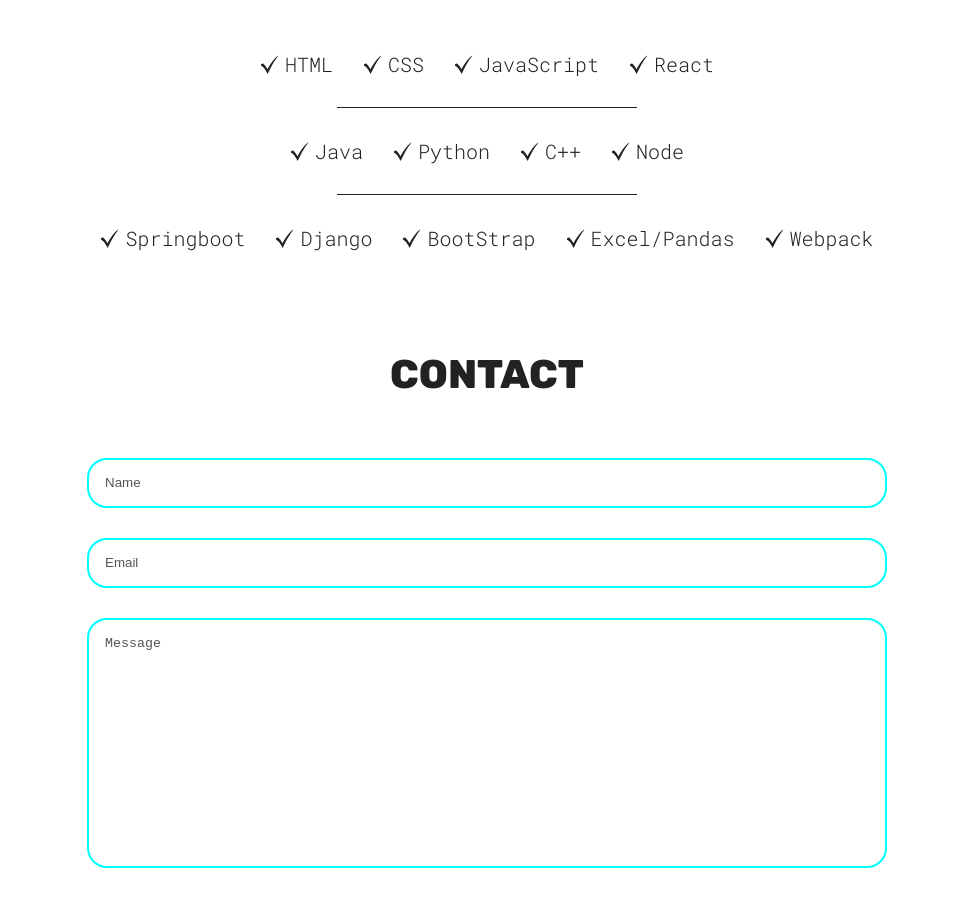
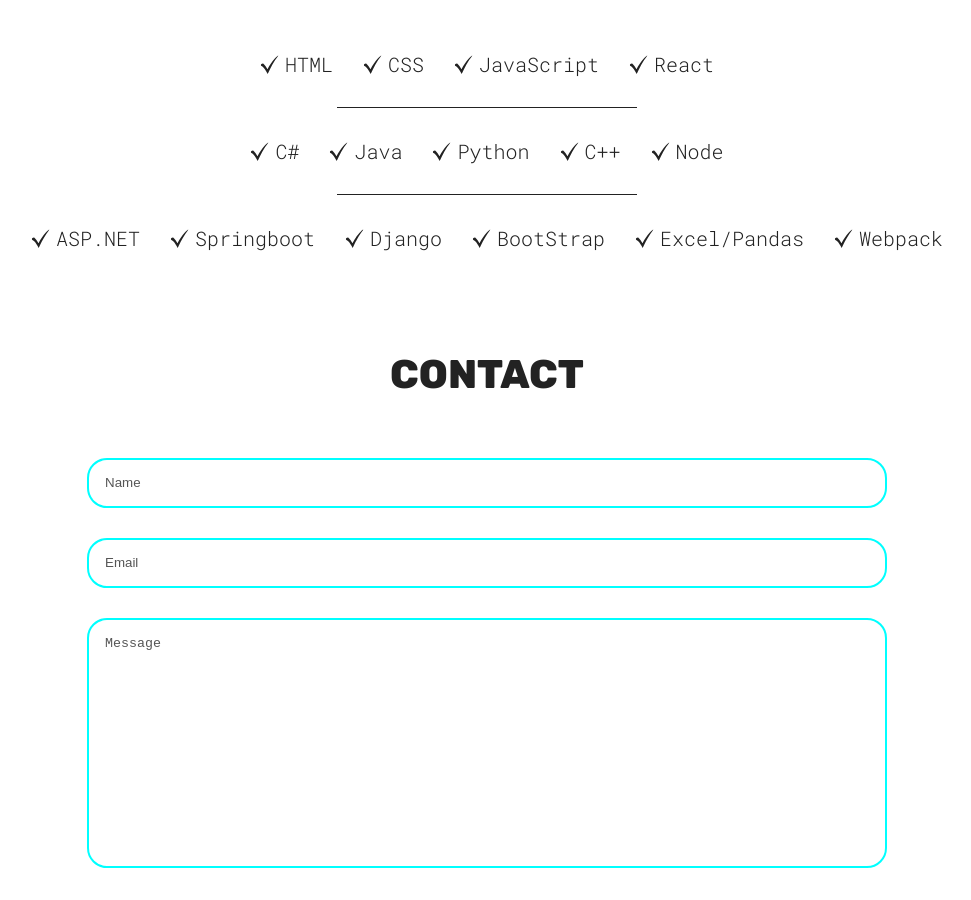
Before and after one commit to OmkarC108/Portfolio, a React (Vite) app: page / in a window 1280 px wide. Shown: the part 1280-2180 px from the top of the page, without its empty margins (153-1124 px from the left). Built offline with nearby package versions, Linux system fonts and the light colour scheme.

Commit message:
Update Skills.jsx

```diff
--- a/src/sections/Skills/Skills.jsx
+++ b/src/sections/Skills/Skills.jsx
@@ -15,6 +15,7 @@ export default function Skills() {
       <hr />
 
       <div className={styles.skillList}>
+        <SkillList src={checkMarkIcon} skill="C#" />
         <SkillList src={checkMarkIcon} skill="Java" />
         <SkillList src={checkMarkIcon} skill="Python" />
         <SkillList src={checkMarkIcon} skill="C++" />
@@ -22,6 +23,7 @@ export default function Skills() {
       </div>
       <hr />
       <div className={styles.skillList}>
+        <SkillList src={checkMarkIcon} skill="ASP.NET" />
         <SkillList src={checkMarkIcon} skill="Springboot" />
         <SkillList src={checkMarkIcon} skill="Django" />
         <SkillList src={checkMarkIcon} skill="BootStrap" />
```
